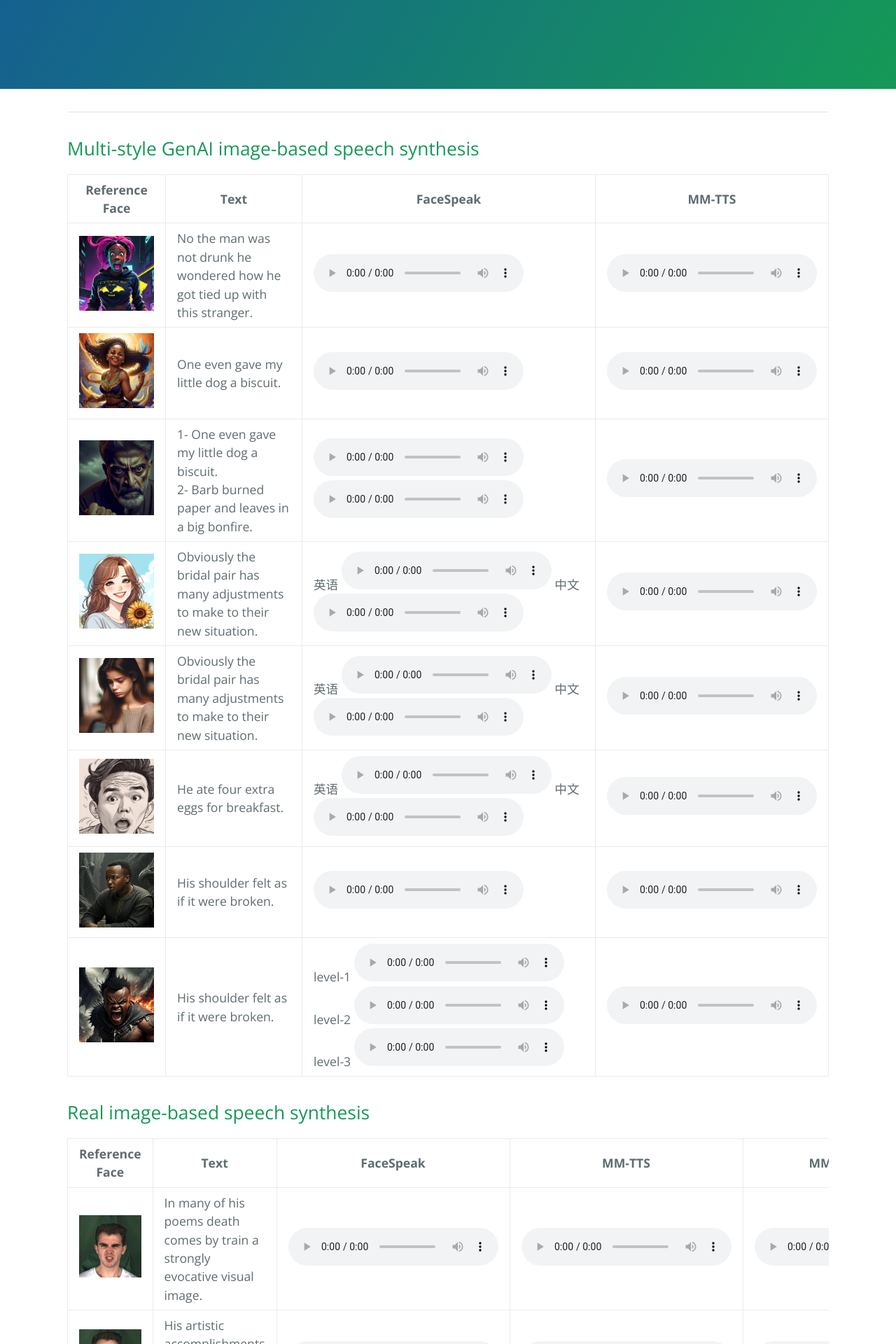
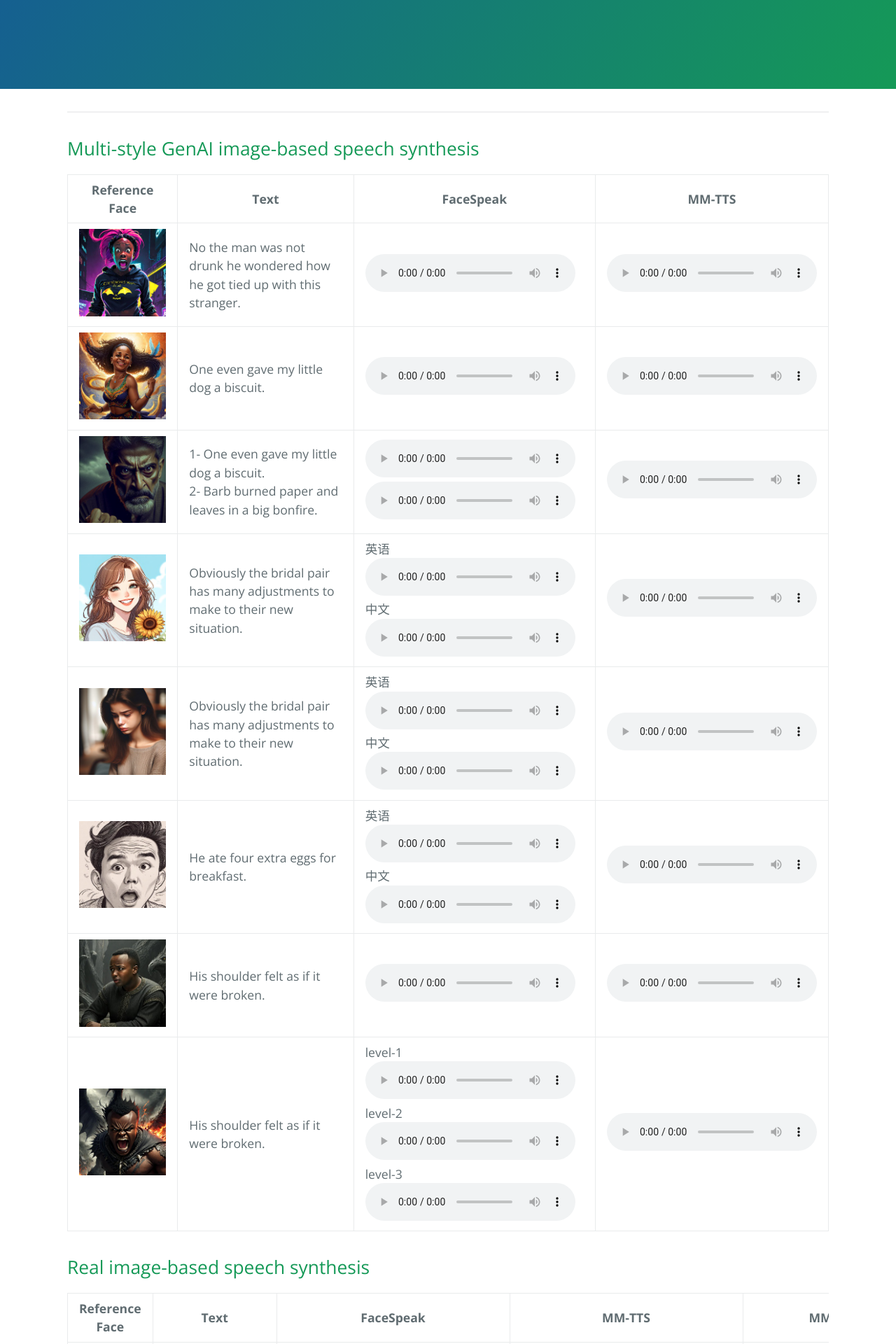
Before and after one commit to MayYard/facespeak, a Jekyll site: the page built from index.md, in a window 1280 px wide. Shown: the part 361-2281 px from the top of the page at 70% size. Built offline with Jekyll 4.4.1, drawn with Linux system fonts in a browser that asks for light colours; our own code applies the rules of GitHub Pages for plain Markdown files; the repository's description, which GitHub fills in, is left out.

Commit message:
try 5 index.md to compile html.

```diff
--- a/index.md
+++ b/index.md
@@ -5,12 +5,12 @@
 | -----------     |  -----------    | -----------    | -----------     |
 | ![](Resource/multi-style/fear1.jpg) | No the man was not drunk he wondered how he got tied up with this stranger. | <audio src="Resource/multi-style2/fear1.wav" controls preload></audio>  | <audio src="Resource/multi-style/fear1.wav" controls preload></audio> |
 | ![](Resource/multi-style/happy1.jpg) | One even gave my little dog a biscuit. |  <audio src="Resource/multi-style2/happy1.wav" controls preload></audio>  |  <audio src="Resource/reference/happy1.wav" controls preload></audio>  |
-| ![](Resource/multi-style/angry2.jpg) | 1- One even gave my little dog a biscuit.  <br> 2-  Barb burned paper and leaves in a big bonfire. | <audio src="Resource/multi-style2/angry4.wav" controls preload></audio> <audio src="Resource/multi-style2/angry5.wav" controls preload></audio> | <audio src="Resource/mead/mmtts/face_M007_disgusted_level_2_010.wav" controls preload></audio> |
-| ![](Resource/multi-style/happy3.jpg) | Obviously the bridal pair has many adjustments to make to their new situation.| 英语 <audio src="Resource/multi-style2/happy2.wav" controls preload></audio> 中文 <audio src="Resource/multi-style2/happy3.wav" controls preload></audio>  |  <audio src="Resource/multi-style/happy3.wav" controls preload></audio>|
-| ![](Resource/multi-style/sad4.jpg) | Obviously the bridal pair has many adjustments to make to their new situation. | 英语 <audio src="Resource/multi-style2/sad4.wav" controls preload></audio> 中文 <audio src="Resource/multi-style2/sad5.wav" controls preload></audio> | <audio src="Resource/multi-style/sad4.wav" controls preload></audio> |
-| ![](Resource/multi-style/surprise1.jpg) | He ate four extra eggs for breakfast. | 英语 <audio src="Resource/multi-style2/surprised1.wav" controls preload></audio> 中文 <audio src="Resource/multi-style2/surprised2.wav" controls preload></audio> | <audio src="Resource/multi-style/surprise1.wav" controls preload></audio> |
+| ![](Resource/multi-style/angry2.jpg) | 1- One even gave my little dog a biscuit.  <br> 2-  Barb burned paper and leaves in a big bonfire. | <audio src="Resource/multi-style2/angry4.wav" controls preload></audio> <br> <audio src="Resource/multi-style2/angry5.wav" controls preload></audio> | <audio src="Resource/mead/mmtts/face_M007_disgusted_level_2_010.wav" controls preload></audio> |
+| ![](Resource/multi-style/happy3.jpg) | Obviously the bridal pair has many adjustments to make to their new situation.| 英语 <audio src="Resource/multi-style2/happy2.wav" controls preload></audio> <br> 中文 <audio src="Resource/multi-style2/happy3.wav" controls preload></audio>  |  <audio src="Resource/multi-style/happy3.wav" controls preload></audio>|
+| ![](Resource/multi-style/sad4.jpg) | Obviously the bridal pair has many adjustments to make to their new situation. | 英语 <audio src="Resource/multi-style2/sad4.wav" controls preload></audio> <br> 中文 <audio src="Resource/multi-style2/sad5.wav" controls preload></audio> | <audio src="Resource/multi-style/sad4.wav" controls preload></audio> |
+| ![](Resource/multi-style/surprise1.jpg) | He ate four extra eggs for breakfast. | 英语 <audio src="Resource/multi-style2/surprised1.wav" controls preload></audio> <br> 中文 <audio src="Resource/multi-style2/surprised2.wav" controls preload></audio> | <audio src="Resource/multi-style/surprise1.wav" controls preload></audio> |
 | ![](Resource/multi-style/sad1.jpg) | His shoulder felt as if it were broken.| <audio src="Resource/multi-style2/sad1.wav" controls preload></audio> |<audio src="Resource/multi-style/sad1.wav" controls preload></audio> |
-| ![](Resource/multi-style/angry1.jpg) | His shoulder felt as if it were broken. | level-1 <audio src="Resource/multi-style2/angry1.wav" controls preload></audio> level-2 <audio src="Resource/multi-style2/angry2.wav" controls preload></audio> level-3 <audio src="Resource/multi-style2/angry3.wav" controls preload></audio> |  <audio src="Resource/multi-style/angry1.wav" controls preload></audio>  |
+| ![](Resource/multi-style/angry1.jpg) | His shoulder felt as if it were broken. | level-1 <audio src="Resource/multi-style2/angry1.wav" controls preload></audio> <br> level-2 <audio src="Resource/multi-style2/angry2.wav" controls preload></audio> <br> level-3 <audio src="Resource/multi-style2/angry3.wav" controls preload></audio> |  <audio src="Resource/multi-style/angry1.wav" controls preload></audio>  |
 
 
 ## Real image-based speech synthesis
@@ -19,5 +19,5 @@
 | -----------     |  -----------     | -----------     |  -----------     |  -----------     |
 |  ![](Resource/mead/face_M003_angry_level_3_019.jpg)  | In many of his poems death comes by train a strongly evocative visual image. | <audio src="Resource/multi-style2/angry.wav" controls preload></audio> | <audio src="Resource/mead/mmtts/face_M003_angry_level_3_019.wav" controls preload></audio>  | <audio src="Resource/mead/mmss/face_M003_angry_level_3_019.wav" controls preload></audio>  |
 |  ![](Resource/mead/face_M003_happy_level_3_017.jpg)  | His artistic accomplishments guaranteed him entry into any social gathering. | <audio src="Resource/multi-style2/happy.wav" controls preload></audio> | <audio src="Resource/mead/mmtts/face_M003_happy_level_3_017.wav" controls preload></audio>  | <audio src="Resource/mead/mmss/face_M003_happy_level_3_017.wav" controls preload></audio>  |
-|  ![](Resource/Oulu/P002_Disgust_1_1_011_1.jpeg)  | Haste, lest you damn me to spend eternity as a filthy gaunt of darkness. | 英语 <audio src="Resource/multi-style2/disgust1.wav" controls preload></audio> 中文 <audio src="Resource/multi-style2/disgust2.wav" controls preload></audio> | <audio src="Resource/Oulu/mmtts/face_P002_Disgust_011_W.wav" controls preload></audio> |  <audio src="Resource/Oulu/mmss/face_P002_Disgust_011_W.wav" controls preload></audio>  |
-|  ![](Resource/Oulu/P046_Surprise_1_1_013_0.jpeg)  | As soon as I was with her as I should be, She said to me: "Why, brother, dost thou not Venture to question now, in coming with me?"  | 英语 <audio src="Resource/multi-style2/surprised3.wav" controls preload></audio> 中文 <audio src="Resource/multi-style2/surprised4.wav" controls preload></audio> | <audio src="Resource/Oulu/mmtts/face_P046_Surprise_013_M.wav" controls preload></audio> |  <audio src="Resource/Oulu/mmss/face_P046_Surprise_013_M.wav" controls preload></audio> |
+|  ![](Resource/Oulu/P002_Disgust_1_1_011_1.jpeg)  | Haste, lest you damn me to spend eternity as a filthy gaunt of darkness. | 英语 <audio src="Resource/multi-style2/disgust1.wav" controls preload></audio> <br> 中文 <audio src="Resource/multi-style2/disgust2.wav" controls preload></audio> | <audio src="Resource/Oulu/mmtts/face_P002_Disgust_011_W.wav" controls preload></audio> |  <audio src="Resource/Oulu/mmss/face_P002_Disgust_011_W.wav" controls preload></audio>  |
+|  ![](Resource/Oulu/P046_Surprise_1_1_013_0.jpeg)  | As soon as I was with her as I should be, She said to me: "Why, brother, dost thou not Venture to question now, in coming with me?"  | 英语 <audio src="Resource/multi-style2/surprised3.wav" controls preload></audio> <br> 中文 <audio src="Resource/multi-style2/surprised4.wav" controls preload></audio> | <audio src="Resource/Oulu/mmtts/face_P046_Surprise_013_M.wav" controls preload></audio> |  <audio src="Resource/Oulu/mmss/face_P046_Surprise_013_M.wav" controls preload></audio> |
```
Also changed, not shown: README.md.
